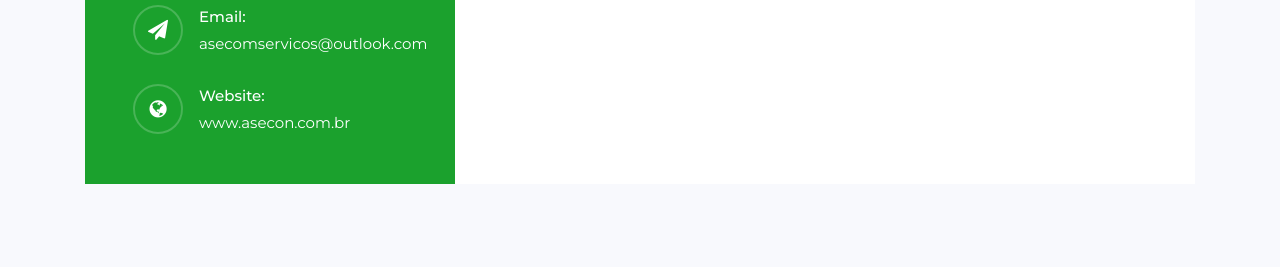
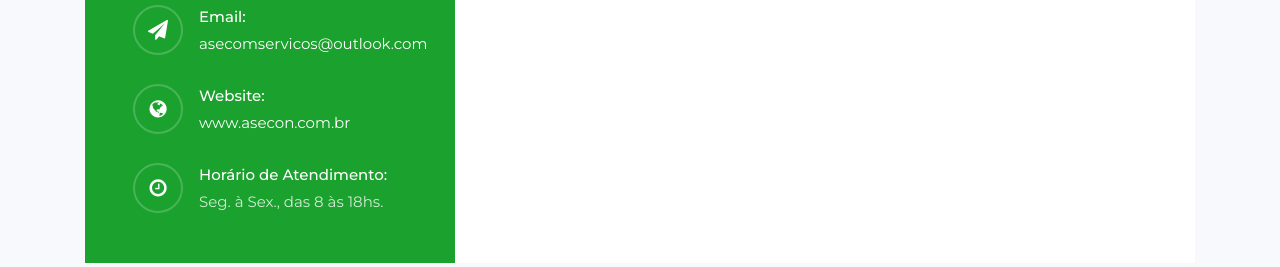
Before and after one commit to eliseunetto/asecom-contabilidade, a plain HTML site: page contact.html in a window 1280 px wide. Shown: the part 1196-1463 px from the top of the page. Drawn offline with Linux system fonts and the light colour scheme; some packages are replaced by stand-ins of ours; no server answers.

Commit message:
horário de funcionamento

```diff
--- a/contact.html
+++ b/contact.html
@@ -175,6 +175,15 @@
 						            <p><span>Website:</span> <a href="#">www.asecon.com.br</a></p>
 						          </div>
 					          </div>
+					          <div class="dbox w-100 d-flex align-items-center">
+					        		<div class="icon d-flex align-items-center justify-content-center">
+					        			<span class="fa fa-clock-o"></span>
+					        		</div>
+					        		<div class="text pl-3">
+						            <p><span>Horário de Atendimento:</span><br>
+						            	<p>Seg. à Sex., das 8 às 18hs.</p>
+						          </div>
+					          </div>
 				          </div>
 								</div>
 							</div>
```
